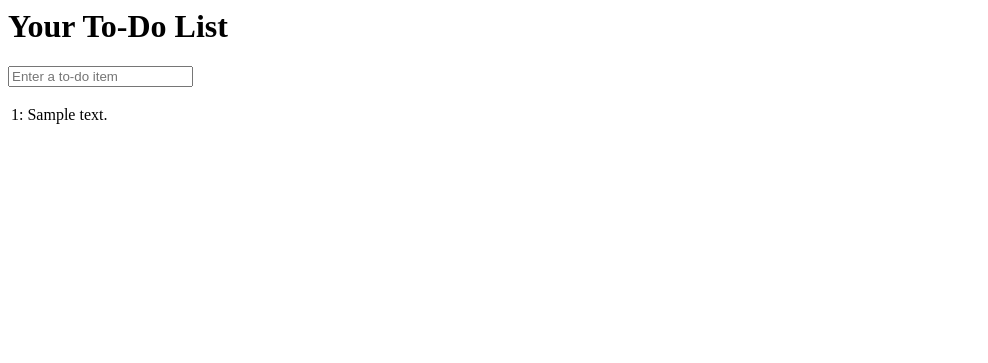
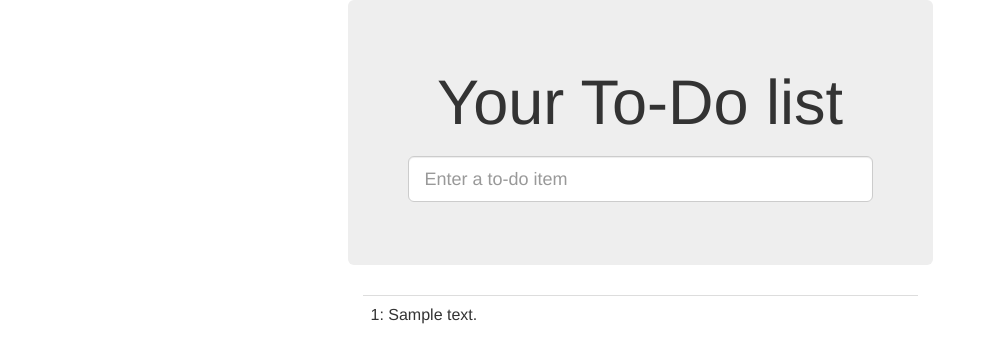
Before and after one commit to nickswiss/tdd, a Django app: template lists/templates/list.html in a window 1280 px wide. Shown: the top 363 px of the page, without its empty margins (0-988 px from the left). Run offline with Django 3.2, Linux system fonts and the light colour scheme; the template is opened without the code that fills it: values that come from a table or form of the project are taken from there, others are empty; tables that the repository leaves empty hold one stand-in row (values such as "Sample post"); parts of the project's set-up code (start-up, migrations or seed data) failed here and were passed over; some libraries are stand-ins or nearby versions.

Commit message:
Improved layout using bootstrap and refactored templates to use a base template

```diff
--- a/functional_tests/tests.py
+++ b/functional_tests/tests.py
@@ -3,13 +3,14 @@
 # Nick Arnold
 #
 from django.test import LiveServerTestCase
+from django.contrib.staticfiles.testing import StaticLiveServerTestCase
 from selenium import webdriver
 from selenium.webdriver.common.keys import Keys
 from unittest import TestCase
 import unittest
 
 
-class NewVisitorTest(LiveServerTestCase):
+class NewVisitorTest(StaticLiveServerTestCase):
 
     def setUp(self):
         self.browser = webdriver.Firefox()
--- a/lists/templates/base.html
+++ b/lists/templates/base.html
@@ -1,18 +1,35 @@
 <html>
 <head>
+    <meta charset="utf-8">
+    <meta http-equiv="X-UA-COMPATIBLE" content="IE=edge">
+    <meta name="viewport" content="width=device-width, initial-scale=1">
     <title>To-Do Lists</title>
+    <link href="/static/bootstrap/css/bootstrap.min.css" rel="stylesheet">
+    <link href="/static/base.css" rel="stylesheet">
 </head>
-
 <body>
+<div class="container">
+    <div class="row">
+        <div class="col-md-6 col-md-offset-3 jumbotron">
+            <div class="text-center">
                 <h1>{% block header_text %}{% endblock %}</h1>
-
                 <form method="POST" action="{% block form_action %}{% endblock %}">
                     <p style="text-align: center;">
-                <input name="item_text" id="id_new_item" placeholder="Enter a to-do item" />
+                        <input name="item_text" id="id_new_item" class= "form-control input-lg" placeholder="Enter a to-do item" />
                     </p>
                     {% csrf_token %}
                 </form>
+            </div>
+        </div>
+    </div>
+
+    <div class="row">
+        <div class="col-md-6 col-md-offset-3">
             {% block table %}
             {% endblock %}
+        </div>
+    </div>
+</div>
+
 </body>
 </html>
--- a/lists/templates/list.html
+++ b/lists/templates/list.html
@@ -1,22 +1,13 @@
-<html>
-    <head>
-        <title>To-Do Lists</title>
-    </head>
+{% extends 'base.html' %}
 
-    <body>
-        <h1>Your To-Do List</h1>
+{% block header_text %}Your To-Do list{% endblock %}
 
-        <form method="POST" action="/lists/{{ list.id }}/add_item">
-            <input name="item_text" id="id_new_item" placeholder="Enter a to-do item" />
-            {% csrf_token %}
-        </form>
+{% block form_action %}/lists/{{ list.id }}/add_item{% endblock %}
 
-        <table id="id_list_table">
-            {% for item in list.item_set.all %}
-            <tr>
-                <td>{{ forloop.counter }}: {{ item.text }}</td>
-            </tr>
-            {% endfor %}
-        </table>
-    </body>
-</html>
+{% block table %}
+    <table id="id_list_table" class="table">
+    {% for item in list.item_set.all %}
+        <tr><td>{{ forloop.counter }}: {{ item.text }}</td></tr>
+    {% endfor %}
+    </table>
+{% endblock %}
```
Also changed, not shown: lists/templates/home.html (+3 -12 lines), functional_tests/test.sql (deleted). Lines whose indentation alone changed are shown as unchanged.
